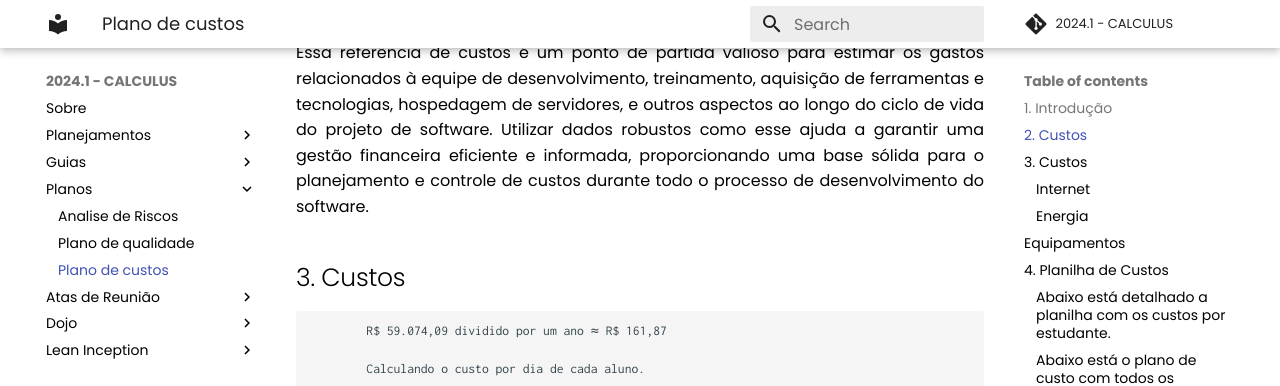
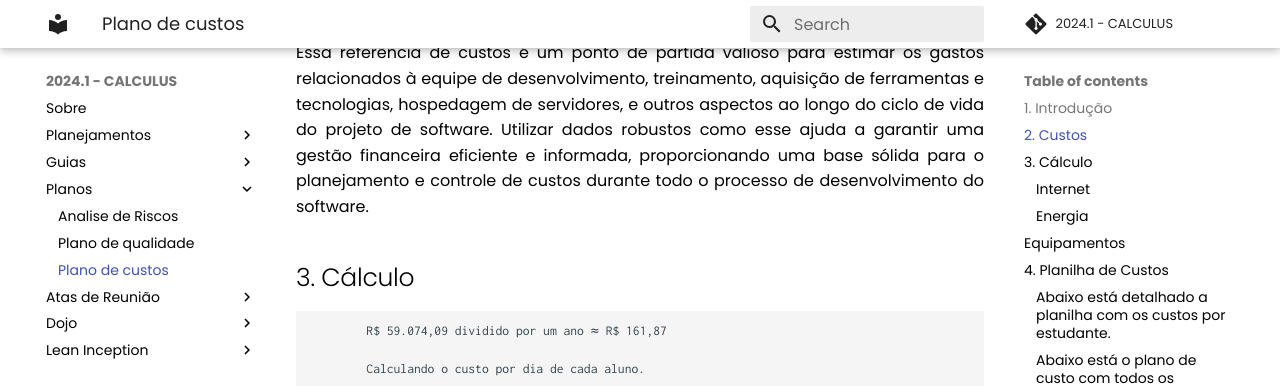
Before and after one commit to fga-eps-mds/2024.1-CALCULUS-DOC, an MkDocs documentation site: the page built from docs/planos/planos_custos.md, in a window 1280 px wide and 900 px high, scrolled down 825 px. Shown: the top 386 px of the window. Built offline with MkDocs 1.6.1 and Material for MkDocs 9.7.7, drawn with Linux system fonts in a browser that asks for light colours; comment, search, counter and statistics services are not loaded.

Commit message:
mudança_titulo

```diff
--- a/docs/planos/planos_custos.md
+++ b/docs/planos/planos_custos.md
@@ -15,7 +15,7 @@ De acordo com a [Apuração do Custo das Universidades Federais no ano de 2016](
 Essa referência de custos é um ponto de partida valioso para estimar os gastos relacionados à equipe de desenvolvimento, treinamento, aquisição de ferramentas e tecnologias, hospedagem de servidores, e outros aspectos ao longo do ciclo de vida do projeto de software. Utilizar dados robustos como esse ajuda a garantir uma gestão financeira eficiente e informada, proporcionando uma base sólida para o planejamento e controle de custos durante todo o processo de desenvolvimento do software.
 
 
-## 3. Custos
+## 3. Cálculo
 
             R$ 59.074,09 dividido por um ano ≈ R$ 161,87
 
```
